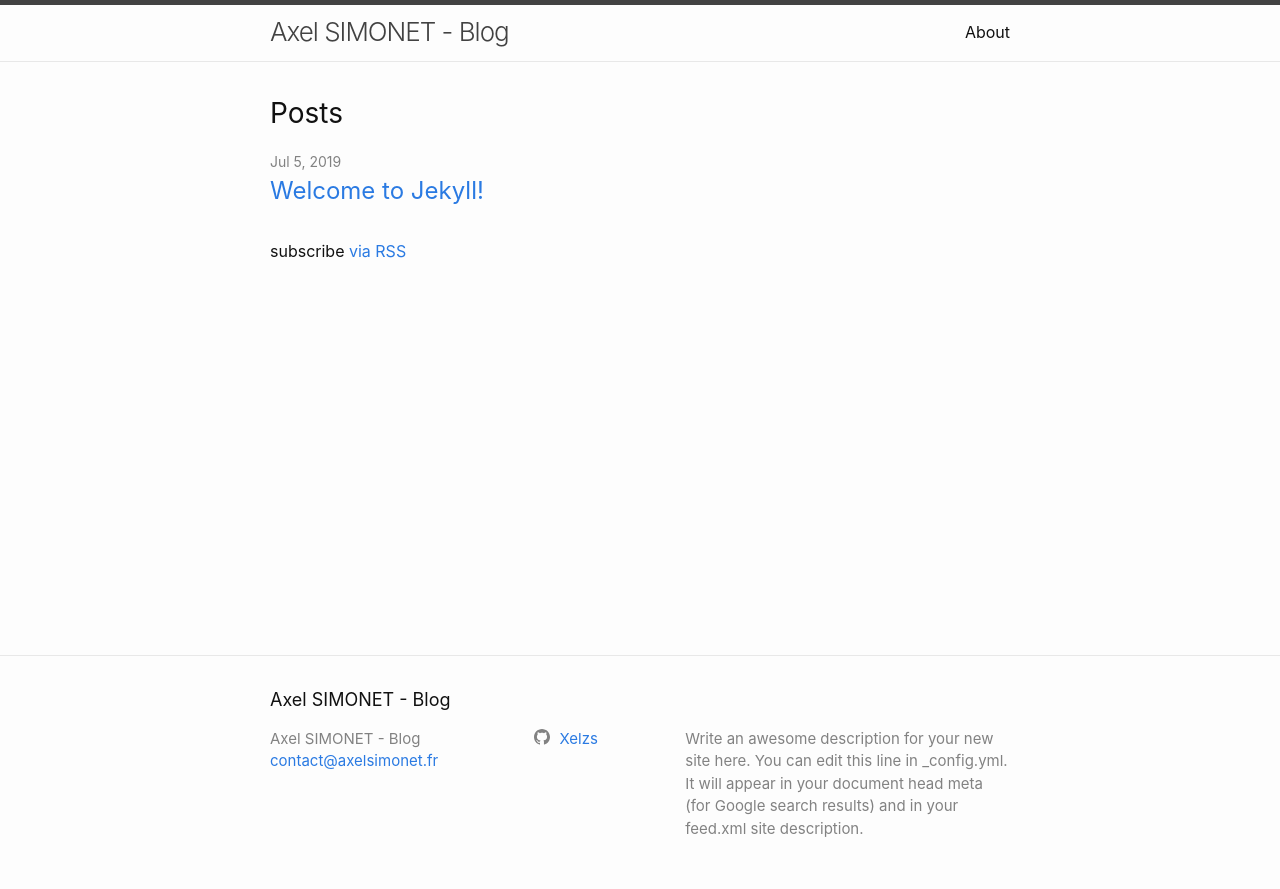
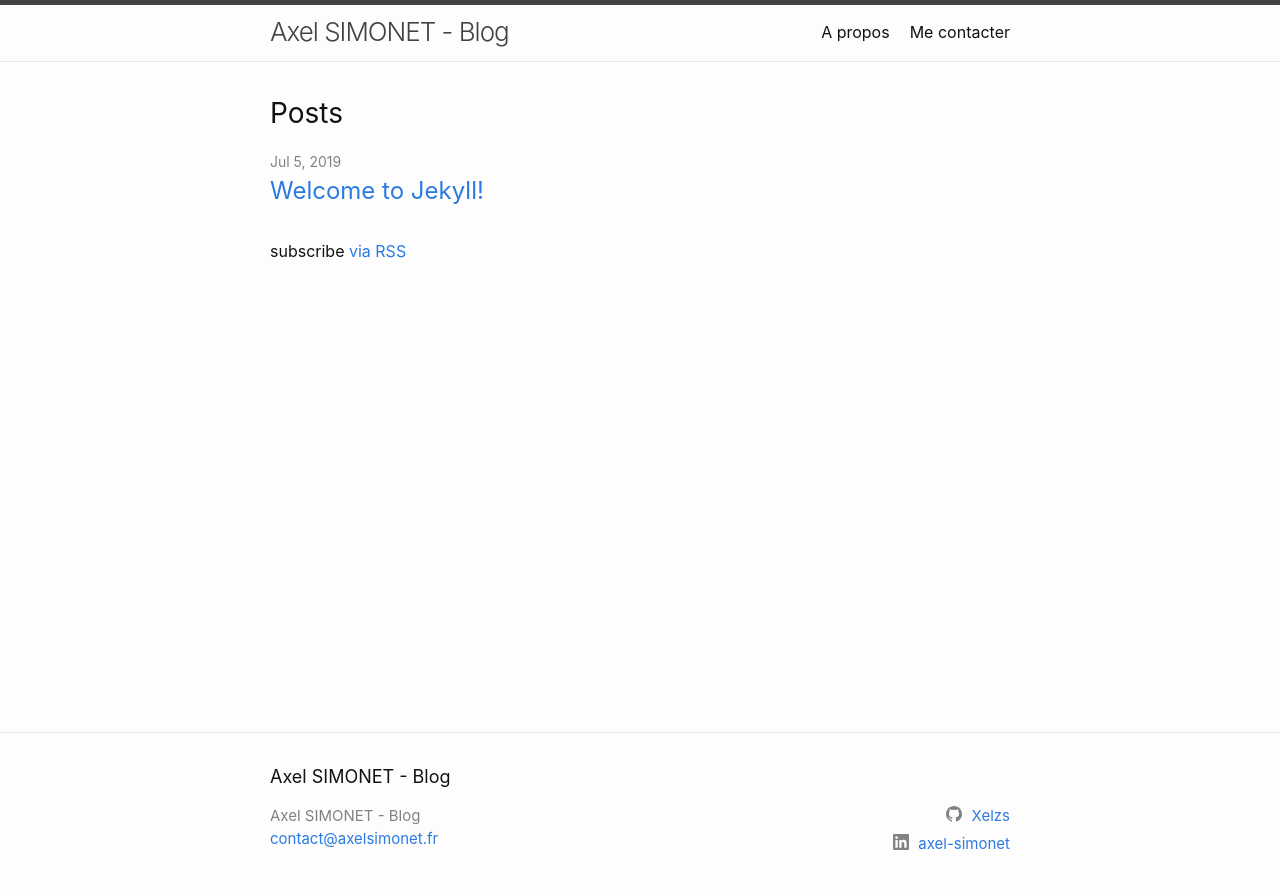
Before and after one commit to Xelzs/xelzs.github.io, a Jekyll site: the page built from index.md, in a window 1280 px wide. Shown: the top 889 px of the page. Built offline with Jekyll 4.4.1, drawn with Linux system fonts in a browser that asks for light colours.

Commit message:
update Config and footer

```diff
--- /dev/null
+++ b/CNAME
@@ -0,0 +1 @@
+blog.axelsimonet.fr
--- a/_config.yml
+++ b/_config.yml
@@ -21,8 +21,15 @@ description: >- # this means to ignore newlines until "baseurl:"
   Google search results) and in your feed.xml site description.
 baseurl: "" # the subpath of your site, e.g. /blog
 url: "https://blog.axelsimonet.fr" # the base hostname & protocol for your site, e.g. http://example.com
-twitter_username:
+linkedin_username: axel-simonet
 github_username:  Xelzs
+header_pages:
+  - title: "A propos"
+    url: https://axelsimonet.fr/#home
+    target: true
+  - title: "Me contacter"
+    url: https://axelsimonet.fr/#contact
+    target: true
 
 # Build settings
 markdown: kramdown
@@ -34,11 +41,12 @@ plugins:
 # Exclude from processing.
 # The following items will not be processed, by default. Create a custom list
 # to override the default setting.
-# exclude:
-#   - Gemfile
-#   - Gemfile.lock
-#   - node_modules
-#   - vendor/bundle/
-#   - vendor/cache/
-#   - vendor/gems/
-#   - vendor/ruby/
+exclude:
+  - Gemfile
+  - Gemfile.lock
+  - node_modules
+  - vendor/bundle/
+  - vendor/cache/
+  - vendor/gems/
+  - vendor/ruby/
+  - CNAME
--- a/_includes/footer.html
+++ b/_includes/footer.html
@@ -21,12 +21,8 @@
         </ul>
       </div>
 
-      <div class="footer-col footer-col-2">
-        {%- include social.html -%}
-      </div>
-
       <div class="footer-col footer-col-3">
-        <p>{{- site.description | escape -}}</p>
+        <p>{%- include social.html -%}</p>
       </div>
     </div>
 
--- a/_includes/header.html
+++ b/_includes/header.html
@@ -1,8 +1,7 @@
 <header class="site-header" role="banner">
 
   <div class="wrapper">
-    {%- assign default_paths = site.pages | map: "path" -%}
-    {%- assign page_paths = site.header_pages | default: default_paths -%}
+    {%- assign page_paths = site.header_pages -%}
     <a class="site-title" rel="author" href="{{ "/" | relative_url }}">{{ site.title | escape }}</a>
 
     {%- if page_paths -%}
@@ -17,10 +16,9 @@
         </label>
 
         <div class="trigger">
-          {%- for path in page_paths -%}
-            {%- assign my_page = site.pages | where: "path", path | first -%}
-            {%- if my_page.title -%}
-            <a class="page-link" href="{{ my_page.url | relative_url }}">{{ my_page.title | escape }}</a>
+          {%- for item in page_paths -%}
+            {%- if item.title -%}
+            <a class="page-link" href="{{ item.url | relative_url }}" {%- if item.target -%}target="_blank"{%- endif -%}>{{ item.title | escape }}</a>
             {%- endif -%}
           {%- endfor -%}
         </div>
--- a/_includes/social.html
+++ b/_includes/social.html
@@ -2,9 +2,9 @@
   {%- if site.dribbble_username -%}<li><a href="https://dribbble.com/{{ site.dribbble_username| cgi_escape | escape }}"><svg class="svg-icon"><use xlink:href="{{ '/assets/minima-social-icons.svg#dribbble' | relative_url }}"></use></svg> <span class="username">{{ site.dribbble_username| escape }}</span></a></li>{%- endif -%}
   {%- if site.facebook_username -%}<li><a href="https://www.facebook.com/{{ site.facebook_username| cgi_escape | escape }}"><svg class="svg-icon"><use xlink:href="{{ '/assets/minima-social-icons.svg#facebook' | relative_url }}"></use></svg> <span class="username">{{ site.facebook_username| escape }}</span></a></li>{%- endif -%}
   {%- if site.flickr_username -%}<li><a href="https://www.flickr.com/photos/{{ site.flickr_username| cgi_escape | escape }}"><svg class="svg-icon"><use xlink:href="{{ '/assets/minima-social-icons.svg#flickr' | relative_url }}"></use></svg> <span class="username">{{ site.flickr_username| escape }}</span></a></li>{%- endif -%}
-  {%- if site.github_username -%}<li><a href="https://github.com/{{ site.github_username| cgi_escape | escape }}"><svg class="svg-icon"><use xlink:href="{{ '/assets/minima-social-icons.svg#github' | relative_url }}"></use></svg> <span class="username">{{ site.github_username| escape }}</span></a></li>{%- endif -%}
+  {%- if site.github_username -%}<li><a href="https://github.com/{{ site.github_username| cgi_escape | escape }}" target="_blank"><svg class="svg-icon"><use xlink:href="{{ '/assets/minima-social-icons.svg#github' | relative_url }}"></use></svg> <span class="username">{{ site.github_username| escape }}</span></a></li>{%- endif -%}
   {%- if site.instagram_username -%}<li><a href="https://instagram.com/{{ site.instagram_username| cgi_escape | escape }}"><svg class="svg-icon"><use xlink:href="{{ '/assets/minima-social-icons.svg#instagram' | relative_url }}"></use></svg> <span class="username">{{ site.instagram_username| escape }}</span></a></li>{%- endif -%}
-  {%- if site.linkedin_username -%}<li><a href="https://www.linkedin.com/in/{{ site.linkedin_username| cgi_escape | escape }}"><svg class="svg-icon"><use xlink:href="{{ '/assets/minima-social-icons.svg#linkedin' | relative_url }}"></use></svg> <span class="username">{{ site.linkedin_username| escape }}</span></a></li>{%- endif -%}
+  {%- if site.linkedin_username -%}<li><a href="https://www.linkedin.com/in/{{ site.linkedin_username| cgi_escape | escape }}" target="_blank"><svg class="svg-icon"><use xlink:href="{{ '/assets/minima-social-icons.svg#linkedin' | relative_url }}"></use></svg> <span class="username">{{ site.linkedin_username| escape }}</span></a></li>{%- endif -%}
   {%- if site.pinterest_username -%}<li><a href="https://www.pinterest.com/{{ site.pinterest_username| cgi_escape | escape }}"><svg class="svg-icon"><use xlink:href="{{ '/assets/minima-social-icons.svg#pinterest' | relative_url }}"></use></svg> <span class="username">{{ site.pinterest_username| escape }}</span></a></li>{%- endif -%}
   {%- for mst in site.mastodon -%}{%- if mst.username and mst.instance -%}<li><a href="https://{{ mst.instance| cgi_escape | escape}}/@{{mst.username}}"><svg class="svg-icon"><use xlink:href="{{ '/assets/minima-social-icons.svg#mastodon' | relative_url }}"></use></svg> <span class="username">{{ mst.username|escape }}</span></a></li>{%- endif -%}{%- endfor -%}
   {%- if site.twitter_username -%}<li><a href="https://www.twitter.com/{{ site.twitter_username| cgi_escape | escape }}"><svg class="svg-icon"><use xlink:href="{{ '/assets/minima-social-icons.svg#twitter' | relative_url }}"></use></svg> <span class="username">{{ site.twitter_username| escape }}</span></a></li>{%- endif -%}
--- a/_sass/minima/_layout.scss
+++ b/_sass/minima/_layout.scss
@@ -112,7 +112,6 @@
 
 .footer-heading {
   @include relative-font-size(1.125);
-  margin-bottom: $spacing-unit / 2;
 }
 
 .contact-list,
@@ -130,8 +129,9 @@
 
 .footer-col {
   float: left;
-  margin-bottom: $spacing-unit / 2;
   padding-left: $spacing-unit / 2;
+  display: flex;
+  align-items: center;
 }
 
 .footer-col-1 {
@@ -145,8 +145,8 @@
 }
 
 .footer-col-3 {
-  width: -webkit-calc(45% - (#{$spacing-unit} / 2));
-  width:         calc(45% - (#{$spacing-unit} / 2));
+  float: right;
+  text-align: right;
 }
 
 @include media-query($on-laptop) {
@@ -155,11 +155,6 @@
     width: -webkit-calc(50% - (#{$spacing-unit} / 2));
     width:         calc(50% - (#{$spacing-unit} / 2));
   }
-
-  .footer-col-3 {
-    width: -webkit-calc(100% - (#{$spacing-unit} / 2));
-    width:         calc(100% - (#{$spacing-unit} / 2));
-  }
 }
 
 @include media-query($on-palm) {
@@ -167,6 +162,20 @@
     float: none;
     width: -webkit-calc(100% - (#{$spacing-unit} / 2));
     width:         calc(100% - (#{$spacing-unit} / 2));
+    display: flex;
+    justify-content: center;
+    align-items: center;
+    text-align: center;
+  }
+
+  .footer-col-3 {
+    text-align: center;
+  }
+
+  .site-footer{
+    display: flex;
+    align-items: center;
+    justify-content: center;
   }
 }
 
```
